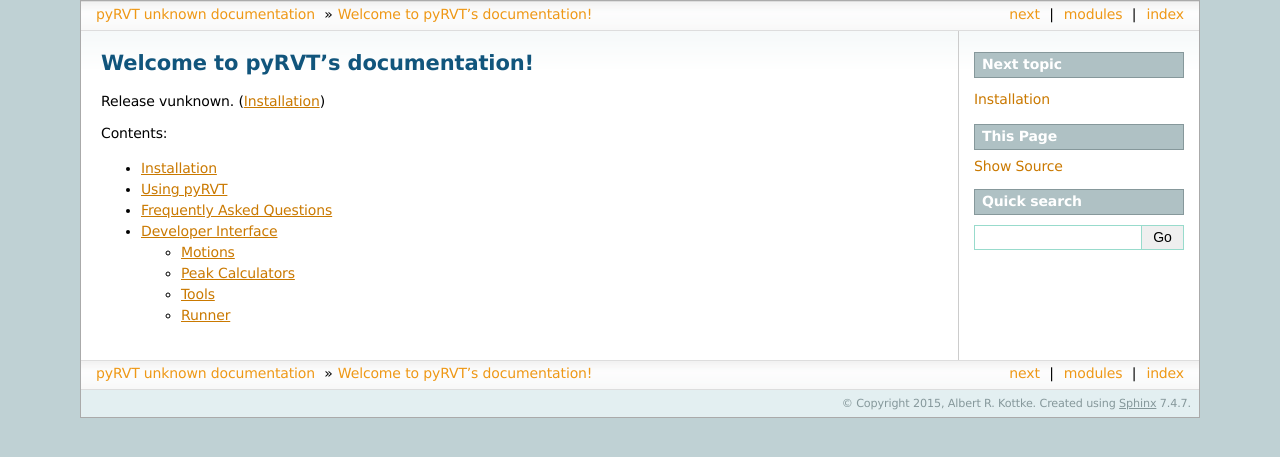
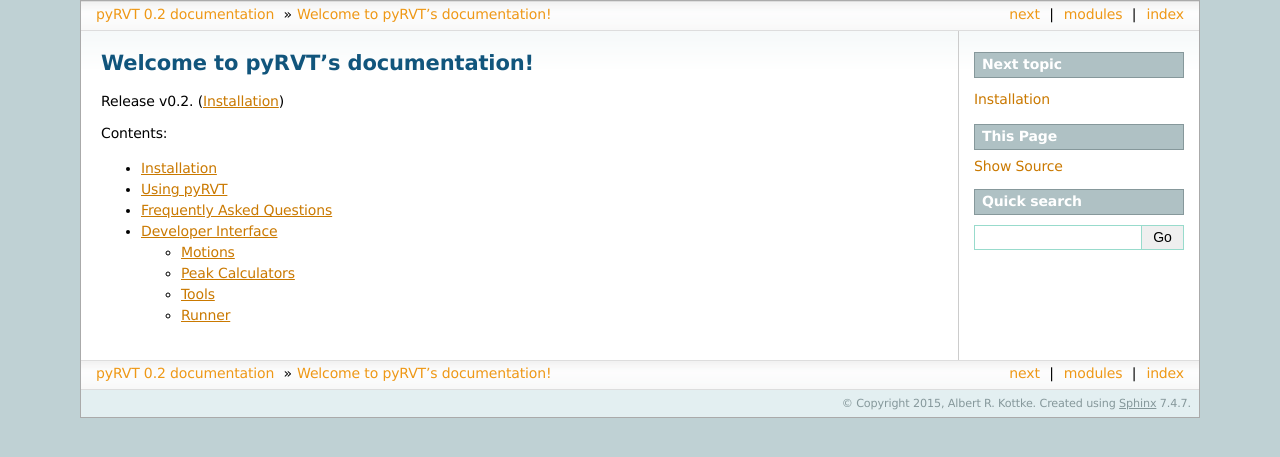
Before and after one commit to arkottke/pyrvt, a Sphinx documentation site: the page built from docs/index.rst, in a window 1280 px wide. Shown: the top 457 px of the page. Built offline with Sphinx 7.4.7, drawn with Linux system fonts in a browser that asks for light colours.

Commit message:
Changed back to string version.

```diff
--- a/docs/conf.py
+++ b/docs/conf.py
@@ -27,8 +27,6 @@
 MOCK_MODULES = ['numpy', 'scipy', 'scipy.integrate', 'scipy.interpolate',
                 'matplotlib', 'xlrd', 'xlwt', 'openpyxl']
 sys.modules.update((mod_name, Mock()) for mod_name in MOCK_MODULES)
-
-import pyrvt
 
 # If extensions (or modules to document with autodoc) are in another directory,
 # add these directories to sys.path here. If the directory is relative to the
@@ -71,7 +69,7 @@
 # built documents.
 #
 # The short X.Y version.
-version = pyrvt.__version__
+version = '0.2'
 # The full version, including alpha/beta/rc tags.
 release = version
 
```
